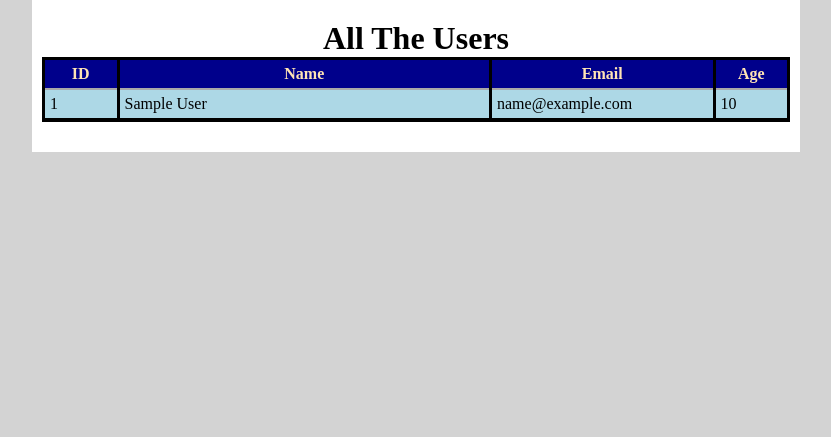
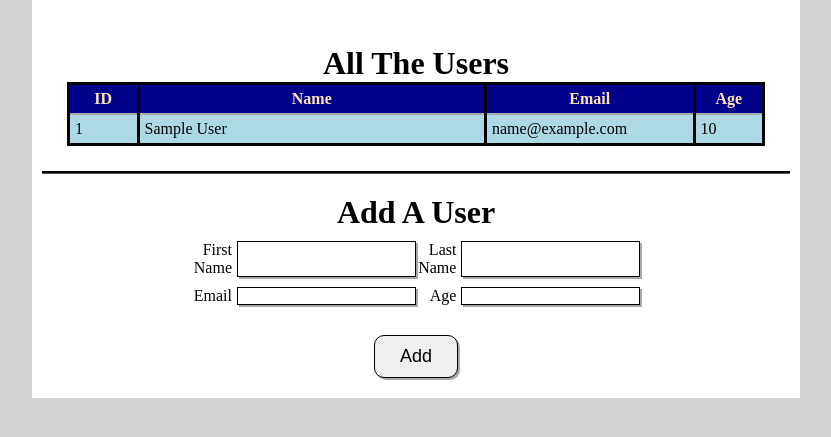
Before and after one commit to JasonHarrer/DjangoORM_AllTheUsers, a Django app: page / in a window 1280 px wide. Shown: the top 437 px of the page, without its empty margins (224-1055 px from the left). Run offline with Django 3.2, Linux system fonts and the light colour scheme; tables that the repository leaves empty hold one stand-in row (values such as "Sample post").

Commit message:
Form added and logic implemented to add new user

```diff
--- a/users_app/static/css/index.css
+++ b/users_app/static/css/index.css
@@ -16,7 +16,8 @@ body {
 
 #div-alltheusers {
     margin: 10px 0 20px;
-    border-bottom: groove 1px black;
+    padding: 25px;
+    border-bottom: groove 3px black;
 }
 
 h1 {
@@ -55,3 +56,30 @@ tbody tr:nth-child(odd) {
 .td-email {
     width: 30%;
 }
+
+
+form div {
+    display: flex;
+    margin: 10px 20%;
+}
+
+
+label {
+    flex: 1;
+    margin-right: 5px;
+    text-align: right;
+ }
+
+input {
+    border: solid 1px black;
+    box-shadow: 2px 2px darkgray;
+    flex: 2;
+}
+
+input[type="submit"] {
+    border-radius: 10px;
+    display: block;
+    font-size: large;
+    margin: 30px auto 10px;
+    padding: 10px 25px;
+}
--- a/users_app/templates/index.html
+++ b/users_app/templates/index.html
@@ -33,6 +33,25 @@
                 </table>
             </div>
             <div id="div-thenewuser">
+                <h1>Add A User</h1>
+                <form method="POST" action="/new_user_form">
+                    {% csrf_token %}
+                    <div>
+                        <label for="first_name">First Name </label>
+                        <input type="text" name="first_name" id="first_name">
+
+                        <label for="last_name">Last Name </label>
+                        <input type="text" name="last_name" id="last_name">
+                    </div>
+                    <div>
+                        <label for="email_address">Email </label>
+                        <input type="email" name="email_address" id="email_address">
+
+                        <label for="age">Age </label>
+                        <input type="number" name="age" id="age">
+                    </div>
+                    <input type="submit" value="Add">
+                </form>
             </div>
         </div>
     </body>
--- a/users_app/urls.py
+++ b/users_app/urls.py
@@ -2,5 +2,6 @@ from django.urls import path
 from . import views
 
 urlpatterns = [
-    path('', views.index)
+    path('', views.index),
+    path('new_user_form', views.new_user_form)
 ]
--- a/users_app/views.py
+++ b/users_app/views.py
@@ -5,3 +5,13 @@ from .models import *
 def index(request):
     context = { 'users': User.objects.all() }
     return render(request, 'index.html', context)
+
+
+def new_user_form(request):
+    new_user = User.objects.create(
+                        first_name    = request.POST['first_name'],
+                        last_name     = request.POST['last_name'],
+                        email_address = request.POST['email_address'],
+                        age           = request.POST['age']
+                       )
+    return redirect('/')
```
